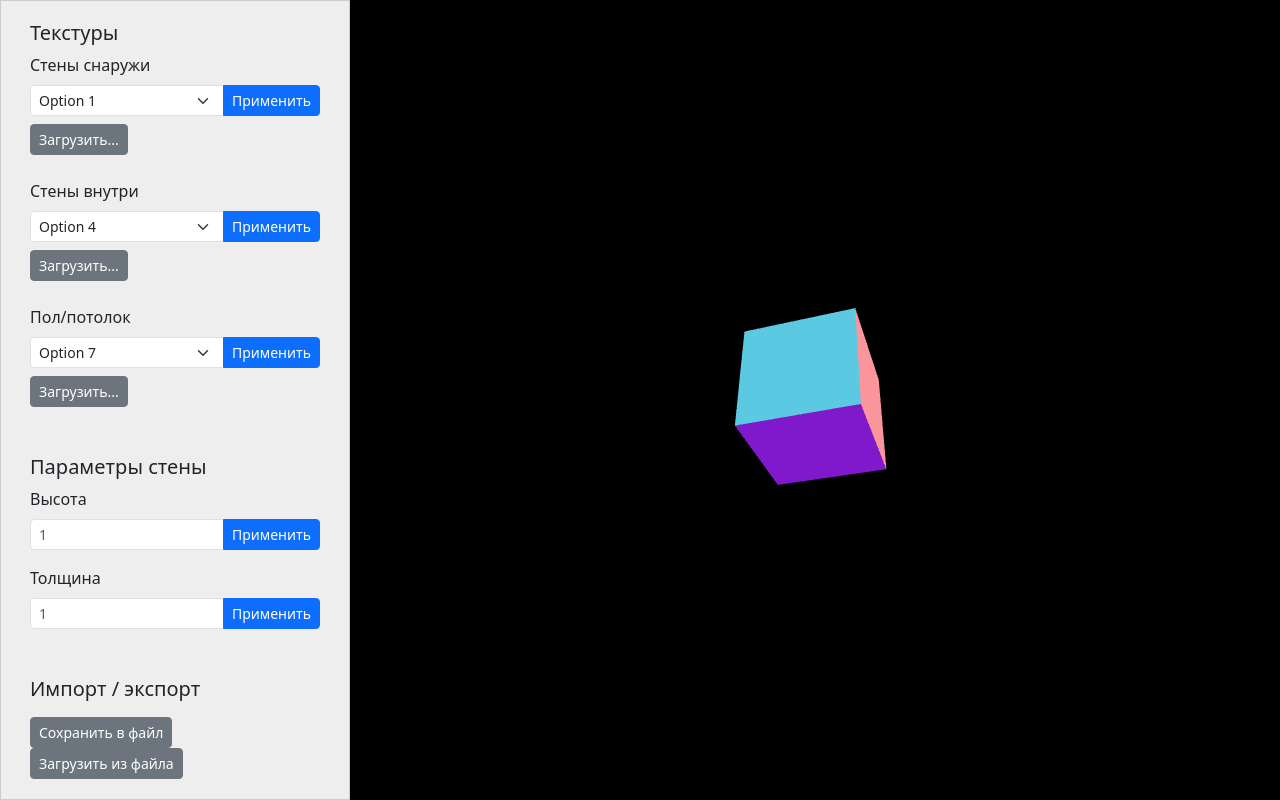
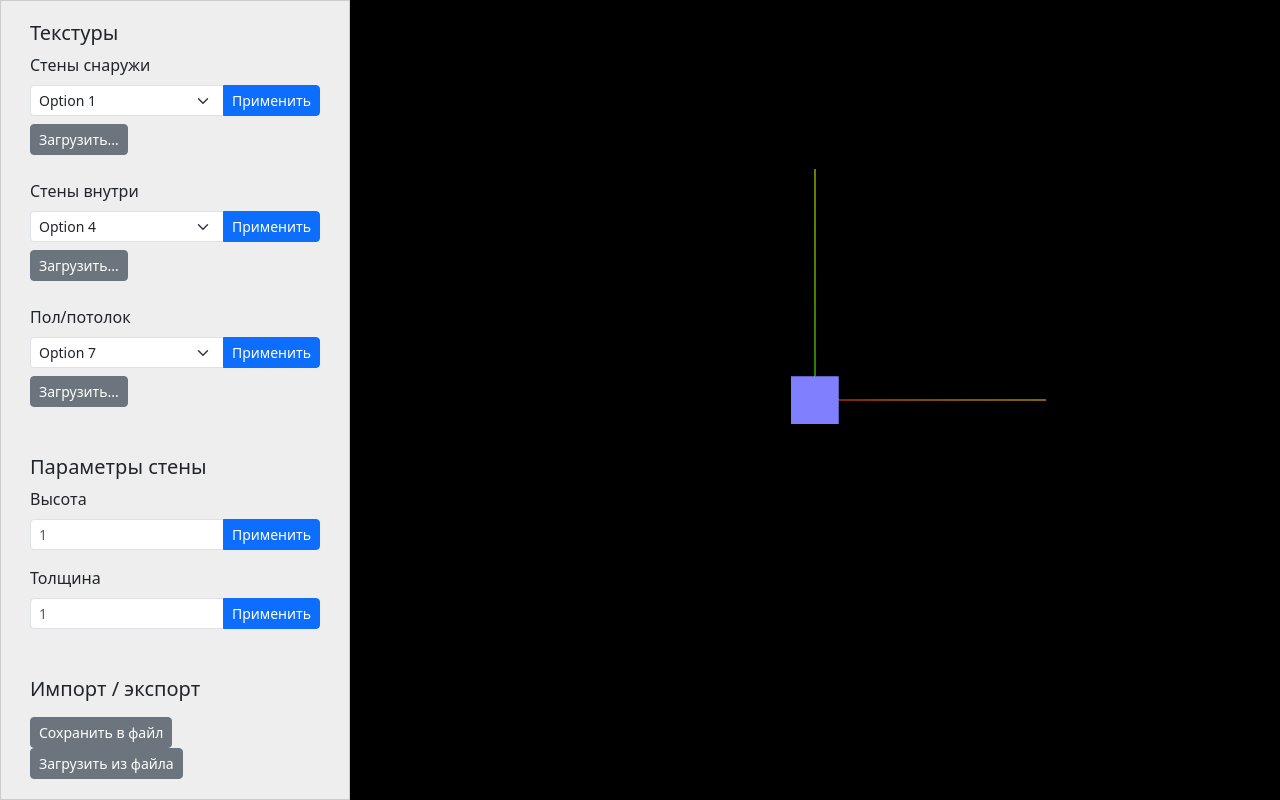
Before and after one commit to andreimuraviov/testtask_3js, a website: page index.html in a window 1280 px wide. Drawn offline with nearby package versions, Linux system fonts and the light colour scheme.

Commit message:
Reformat code

```diff
--- a/index.html
+++ b/index.html
@@ -21,6 +21,6 @@
 		<div class="controls-panel js-controls-panel"></div>
 		<div class="scene js-scene"></div>
 	</div>
-	<script src="src/index.js" type="module"></script>
+	<script src="./src/index.js" type="module"></script>
 </body>
 </html>
--- a/src/css/styles.css
+++ b/src/css/styles.css
@@ -1,6 +1,14 @@
 @import "./reset.css";
 
 @import "controls/styles.css";
+
+html, body {
+	overflow: hidden;
+}
+
+body {
+	background: #fff;
+}
 
 .page {
 	position: absolute;
--- a/src/index.js
+++ b/src/index.js
@@ -1,5 +1,5 @@
 import { controlsSection } from "./js/controls/index.js";
-import { handleScene } from "./js/scene/index.js";
+import { createScene } from "./js/scene/index.js";
 
 import config from './assets/config.js';
 
@@ -7,4 +7,4 @@ const controlsEl = document.querySelector('.js-controls-panel');
 controlsEl.replaceChildren(controlsSection(config));
 
 const sceneEl = document.querySelector('.js-scene');
-handleScene(sceneEl);
+createScene(sceneEl);
--- /dev/null
+++ b/src/js/scene/components/addBox.js
@@ -0,0 +1,10 @@
+import * as THREE from 'three';
+
+export function addBox(scene) {
+	const geometry = new THREE.BoxGeometry( 0.2, 0.2, 0.2 );
+	const material = new THREE.MeshNormalMaterial();
+
+	const mesh = new THREE.Mesh( geometry, material );
+	scene.add( mesh );
+
+}
--- /dev/null
+++ b/src/js/scene/components/createHtml.js
@@ -0,0 +1,14 @@
+export function createHtmlElement(sceneElement) {
+	sceneElement.style.position = 'relative';
+
+	const roomSceneElement = document.createElement('div');
+	roomSceneElement.style.position = 'absolute';
+	roomSceneElement.style.left = '0';
+	roomSceneElement.style.right = '0';
+	roomSceneElement.style.top = '0';
+	roomSceneElement.style.bottom = '0';
+
+	sceneElement.replaceChildren(roomSceneElement);
+
+	return roomSceneElement;
+}
--- /dev/null
+++ b/src/js/scene/components/initScene.js
@@ -0,0 +1,40 @@
+import * as THREE from 'three';
+import { OrbitControls } from 'three/addons/controls/OrbitControls.js';
+
+export function initScene(sceneElement) {
+
+	const width = sceneElement.offsetWidth;
+	const height = sceneElement.offsetHeight;
+
+	const camera = new THREE.PerspectiveCamera( 60, width / height, 0.01, 10 );
+	camera.position.z = 3;
+
+	const scene = new THREE.Scene();
+
+	const axesHelper = new THREE.AxesHelper( 1 );
+	scene.add( axesHelper );
+
+	const renderer = new THREE.WebGLRenderer( { antialias: true } );
+	renderer.setSize( width, height );
+	sceneElement.appendChild( renderer.domElement );
+
+	window.addEventListener('resize', e => {
+		camera.aspect = sceneElement.offsetWidth / sceneElement.offsetHeight;
+		camera.updateProjectionMatrix();
+
+		renderer.setSize( sceneElement.offsetWidth, sceneElement.offsetHeight);
+	});
+
+	const controls = new OrbitControls(camera, renderer.domElement);
+	controls.maxPolarAngle = Math.PI * 0.50;
+	controls.update();
+
+	function animate() {
+		requestAnimationFrame( animate );
+		renderer.render( scene, camera );
+	}
+
+	animate();
+
+	return scene;
+}
--- a/src/js/scene/index.js
+++ b/src/js/scene/index.js
@@ -1,5 +1,14 @@
-import { testThreeJs } from "./test.js";
+import { createHtmlElement } from "./components/createHtml.js";
+import { initScene } from "./components/initScene.js";
+import { addBox } from "./components/addBox.js";
 
-export function handleScene (sceneElement) {
-	testThreeJs(sceneElement);
+export function createScene (sceneElement) {
+
+	const roomSceneElement = createHtmlElement(sceneElement);
+
+	setTimeout(() => {
+		const scene = initScene(roomSceneElement);
+
+		addBox(scene);
+	}, 0);
 }
--- a/src/js/scene/test.js
+++ /dev/null
@@ -1,47 +0,0 @@
-import * as THREE from 'three';
-
-export function testThreeJs(element) {
-	const width = element.offsetWidth;
-	const height = element.offsetHeight;
-
-	// init
-
-	const camera = new THREE.PerspectiveCamera( 70, width / height, 0.01, 10 );
-	camera.position.z = 1;
-
-	const scene = new THREE.Scene();
-
-	const geometry = new THREE.BoxGeometry( 0.2, 0.2, 0.2 );
-	const material = new THREE.MeshNormalMaterial();
-
-	const mesh = new THREE.Mesh( geometry, material );
-	scene.add( mesh );
-
-	const renderer = new THREE.WebGLRenderer( { antialias: true } );
-	renderer.setSize( width, height );
-	renderer.setAnimationLoop( animate );
-	// animateStatic();
-
-	element.appendChild( renderer.domElement );
-
-	window.addEventListener('resize', (event) => {
-		renderer.setSize( element.offsetWidth, element.offsetHeight);
-	});
-
-	// animation
-
-	function animate( time ) {
-
-		mesh.rotation.x = time / 2000;
-		mesh.rotation.y = time / 1000;
-
-		renderer.render( scene, camera );
-
-	}
-
-	// function animateStatic() {
-	// 	requestAnimationFrame(animateStatic);
-	// 	renderer.render(scene, camera);
-	// }
-
-}
```
Also changed, not shown: 1 other file.
